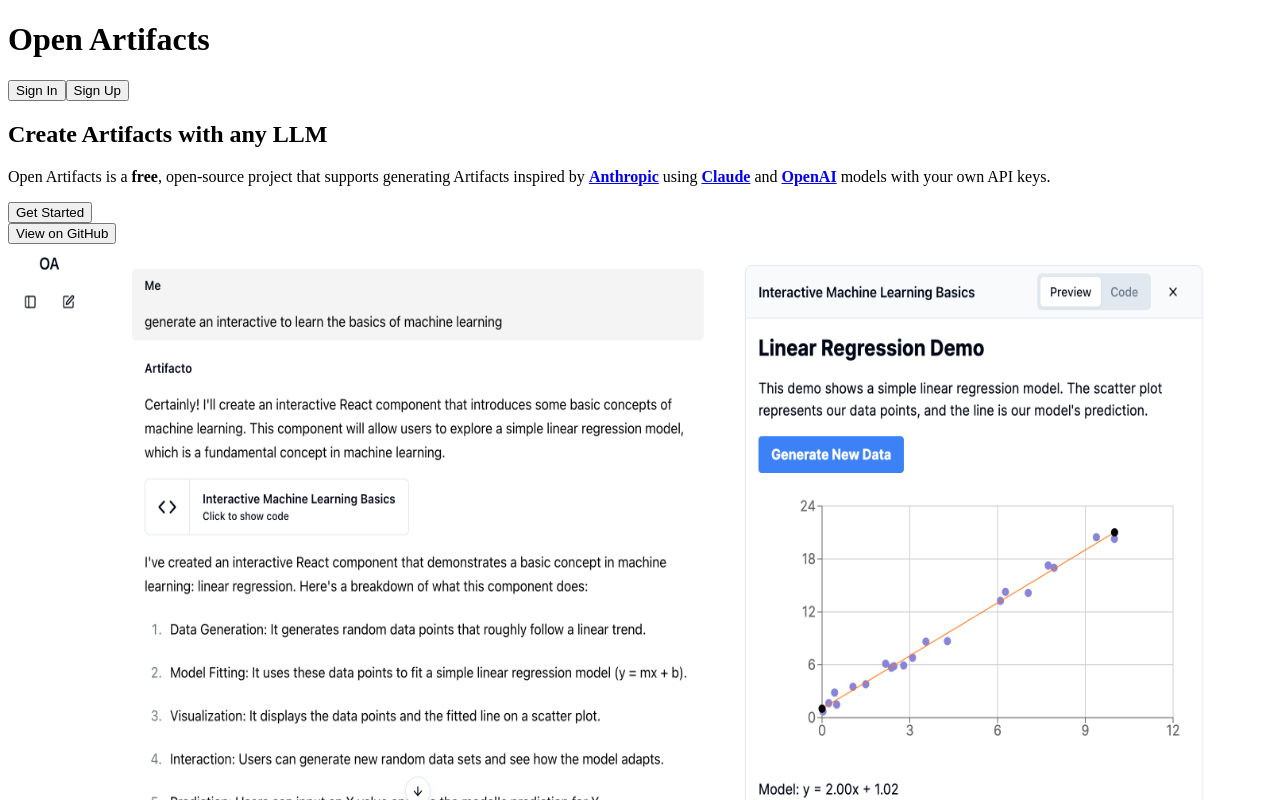
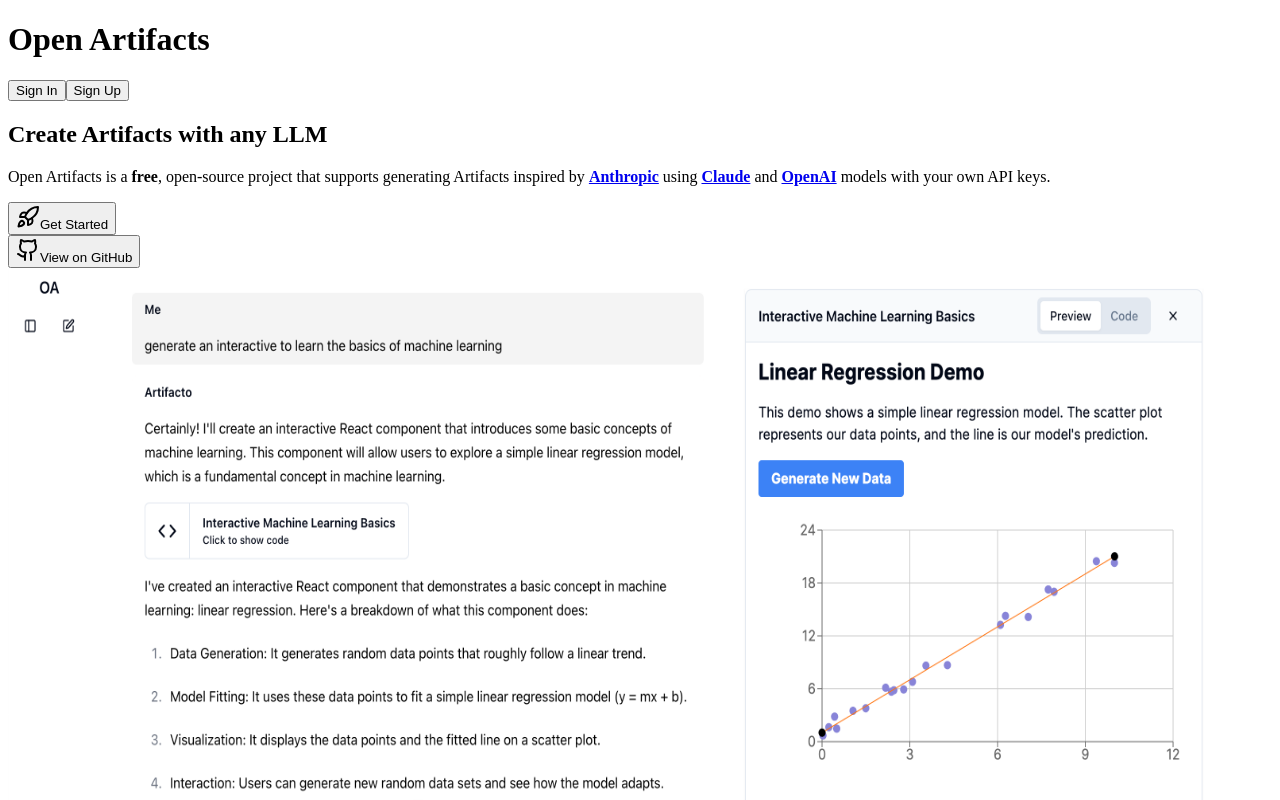
Before and after one commit to KruthikRavikanti/hackgt12, a Next.js app: page / in a window 1280 px wide. Shown: the top 800 px of the page. Built offline with nearby package versions, Linux system fonts and the light colour scheme.

Commit message:
Add gradient to heading and icons to CTAs

```diff
--- a/app/page.tsx
+++ b/app/page.tsx
@@ -1,6 +1,7 @@
 import Image from "next/image";
 import Link from "next/link";
 import { Button } from "@/components/ui/button";
+import { GithubIcon, RocketIcon } from "lucide-react";
 
 export default function LandingPage() {
   return (
@@ -24,7 +25,7 @@
       <main className="flex-grow">
         <div className="max-w-7xl mx-auto px-4 sm:px-6 lg:px-8 py-12">
           <div className="text-center mb-12">
-            <h2 className="text-4xl font-extrabold text-gray-900 sm:text-5xl md:text-6xl">
+            <h2 className="text-4xl font-extrabold text-[#F4FFFA00] bg-clip-text bg-gradient-to-b from-gray-900 to-gray-600 sm:text-5xl md:text-6xl">
               Create Artifacts with any LLM
             </h2>
             <p className="mt-3 max-w-md mx-auto text-base text-gray-500 sm:text-lg md:mt-5 md:text-xl md:max-w-3xl">
@@ -60,6 +61,7 @@
               <div className="rounded-md shadow">
                 <Link href="/new">
                   <Button size="lg" className="w-full">
+                    <RocketIcon className="mr-2 h-4 w-4" />
                     Get Started
                   </Button>
                 </Link>
@@ -71,6 +73,7 @@
                   rel="noopener noreferrer"
                 >
                   <Button variant="outline" size="lg" className="w-full">
+                    <GithubIcon className="mr-2 h-4 w-4" />
                     View on GitHub
                   </Button>
                 </a>
```
